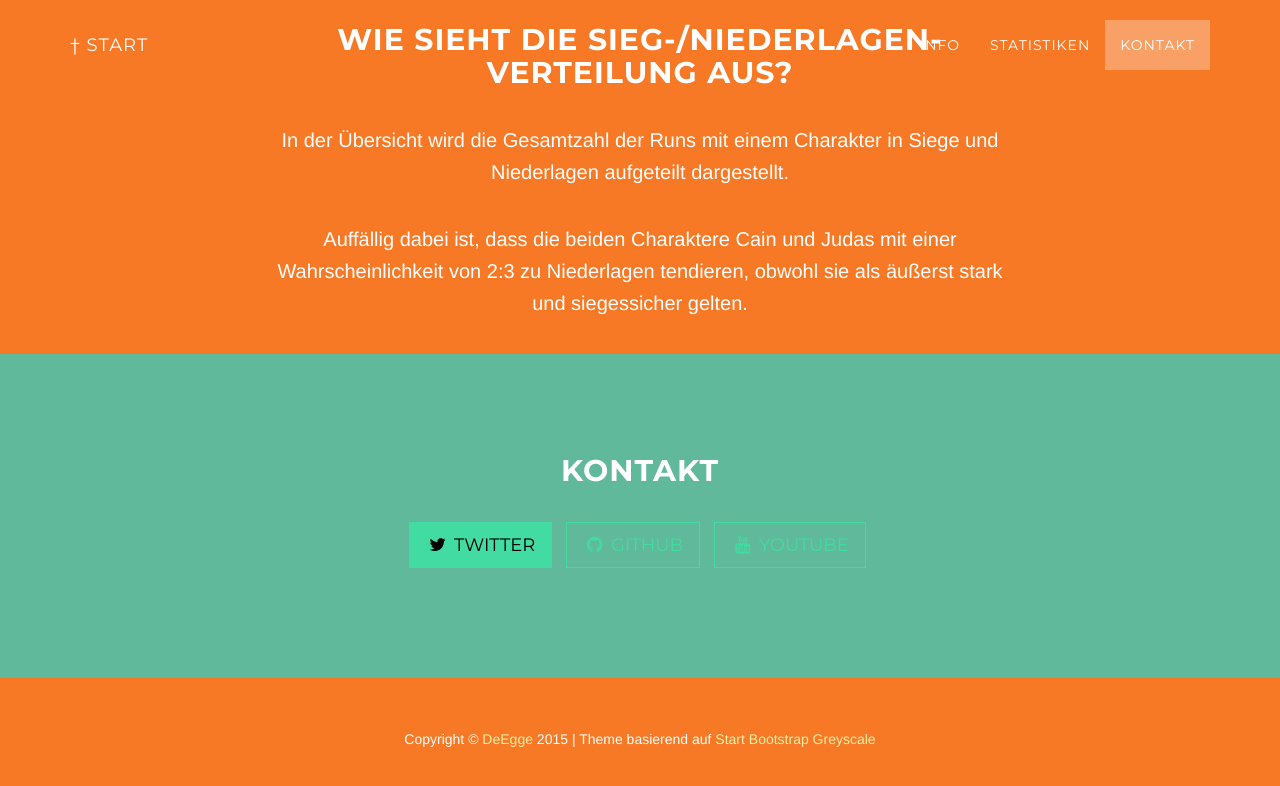
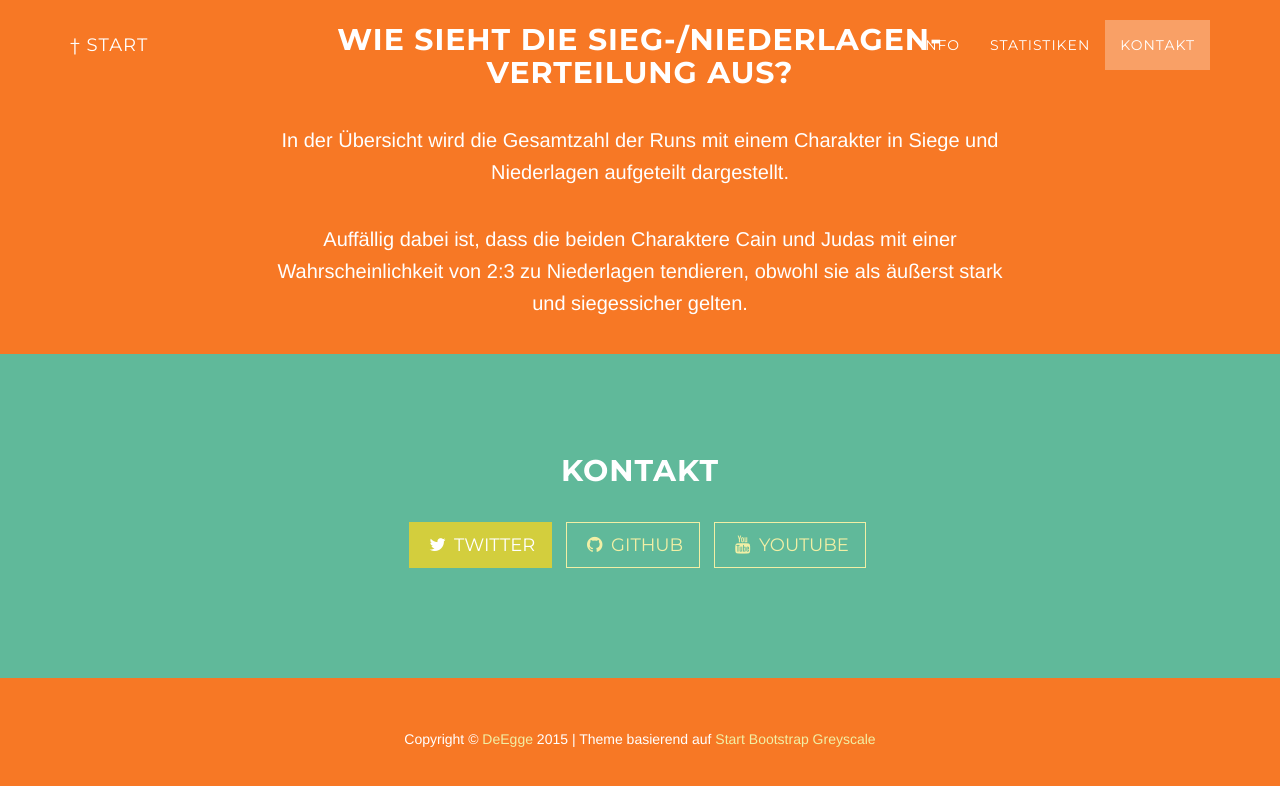
Before and after one commit to DeEgge/isaacStats, a plain HTML site: page index.html in a window 1280 px wide. In both pictures the pointer is over the link "TWITTER". Shown: the part 1840-2626 px from the top of the page. Drawn offline with Linux system fonts and the light colour scheme; some packages are replaced by stand-ins of ours; a script that the page names is missing; a web font is replaced by a local one.

Commit message:
css updated

```diff
--- a/css/grayscale.css
+++ b/css/grayscale.css
@@ -317,17 +317,17 @@ a:focus {
 }
 
 .btn-default {
-    border: 1px solid #42dca3;
-    color: #42dca3;
+    border: 1px solid #F1EFA5;
+    color: #F1EFA5;
     background-color: transparent;
 }
 
 .btn-default:hover,
 .btn-default:focus {
-    border: 1px solid #42dca3;
+    border: 1px solid #D3CE3D;
     outline: 0;
-    color: #000;
-    background-color: #42dca3;
+    color: #fff;
+    background-color: #D3CE3D;
 }
 
 ul.banner-social-buttons {
```
